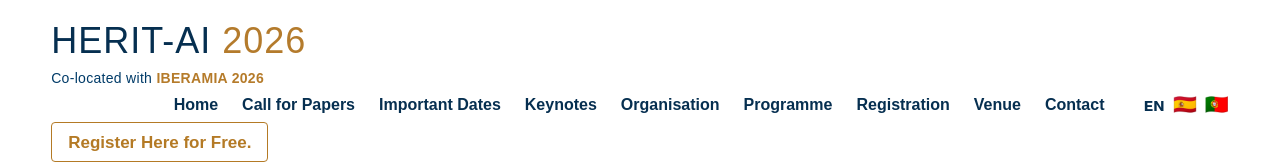
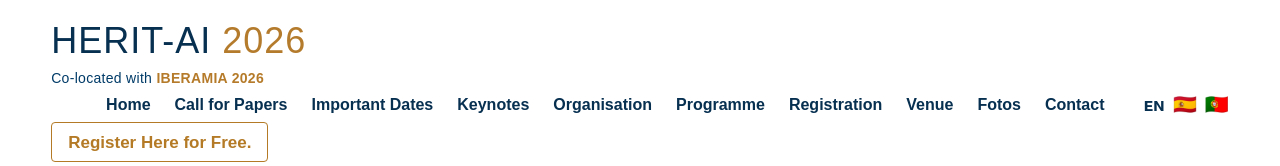
Before and after one commit to morvesma/herit-ai-iberamia-2026, a plain HTML site: page index.html in a window 1280 px wide. Shown: the top 166 px of the page. Drawn offline with Linux system fonts and the light colour scheme.

Commit message:
Update index.html

```diff
--- a/index.html
+++ b/index.html
@@ -57,6 +57,7 @@
     <a href="#programme">Programme</a>
       <a href="#register">Registration</a>
   <a href="#venue">Venue</a>
+  <a href="#fotos">Fotos</a>
     <a href="#contact">Contact</a>
 
     <span class="language-selector">
@@ -658,7 +659,7 @@ The half-day programme of HERIT-AI 2026. Times are local to the venue.</br>
 </section>
 
 
-<section id="gallery" class="section">
+<section id="fotos" class="section">
 
   <div class="section-header">
     <p class="section-label">HERIT-AI 2026</p>
```
